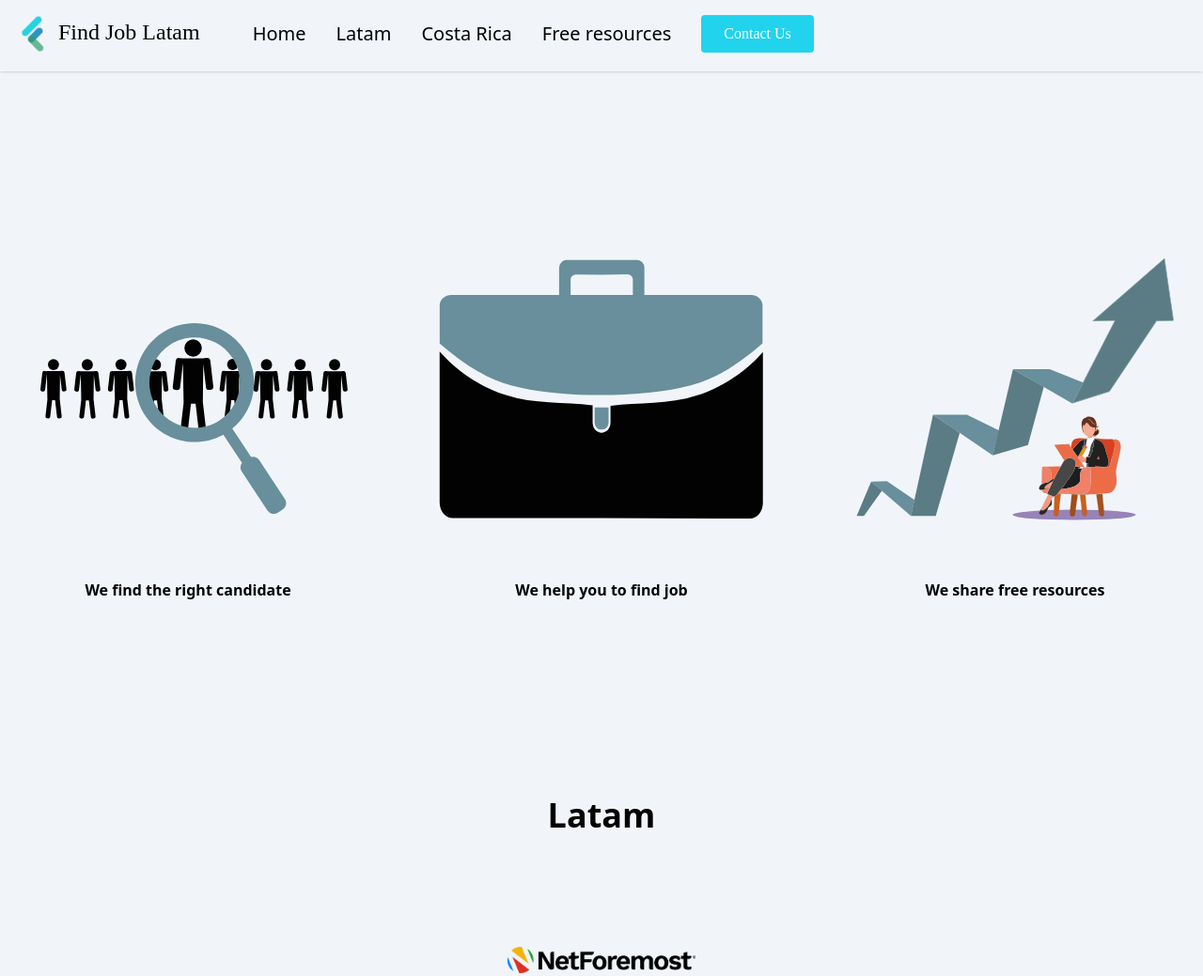
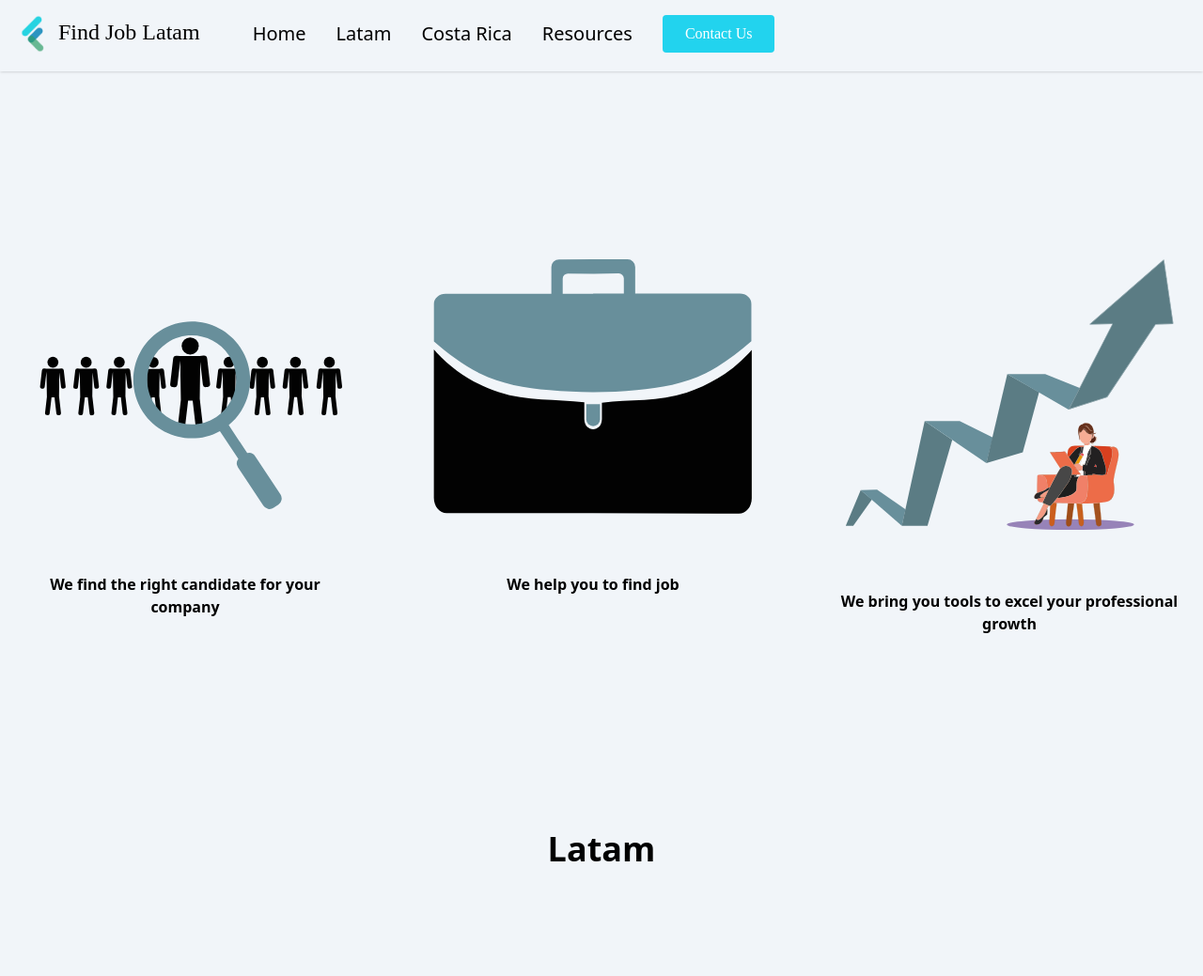
Before and after one commit to fleacr/findjoblatamnewdesign, a website: page index.html in a window 1280 px wide. Shown: the top 1039 px of the page at 94% size. Drawn offline with nearby package versions, Linux system fonts and the light colour scheme.

Commit message:
Text edits

```diff
--- a/index.html
+++ b/index.html
@@ -37,7 +37,7 @@
         <a href="#" class="text-xl hover:text-cyan-500 duration-500">Costa Rica</a>
       </li>
       <li class="mx-4 my-6 md:my-0">
-        <a href="#" class="text-xl hover:text-cyan-500 duration-500">Free resources</a>
+        <a href="#" class="text-xl hover:text-cyan-500 duration-500">Resources</a>
       </li>
 
       <button class="bg-cyan-400 text-white font-[Poppins] duration-500 px-6 py-2 mx-4 hover:bg-cyan-500 rounded">
@@ -53,7 +53,7 @@
     <section id="home" class="flex flex-row justify-center gap-20 mb-35 font-semibold text-black mt-40">
         <div class="text-center ml-5 hover:animate-pulse hover:bg-slate-200 rounded-lg hover:cursor-pointer">
           <img src="images/illustrations/search-candidates.svg" alt="candidates" width="400" height="400" class="mb-5">
-          <span>We find the right candidate</span>
+          <span>We find the right candidate for your company</span>
         </div>
 
         <div class="text-center hover:animate-pulse hover:bg-slate-200 rounded-lg hover:cursor-pointer">
@@ -63,7 +63,7 @@
 
         <div class="text-center mr-5 hover:animate-pulse hover:bg-slate-200 rounded-lg hover:cursor-pointer">
           <img src="images/illustrations/women-and-graphic.svg" alt="graphicandwomen" width="400" height="400" class="mb-5">
-          <span>We share free resources</span>
+          <span>We bring you tools to excel your professional growth</span>
         </div>
     </section>
 
```
